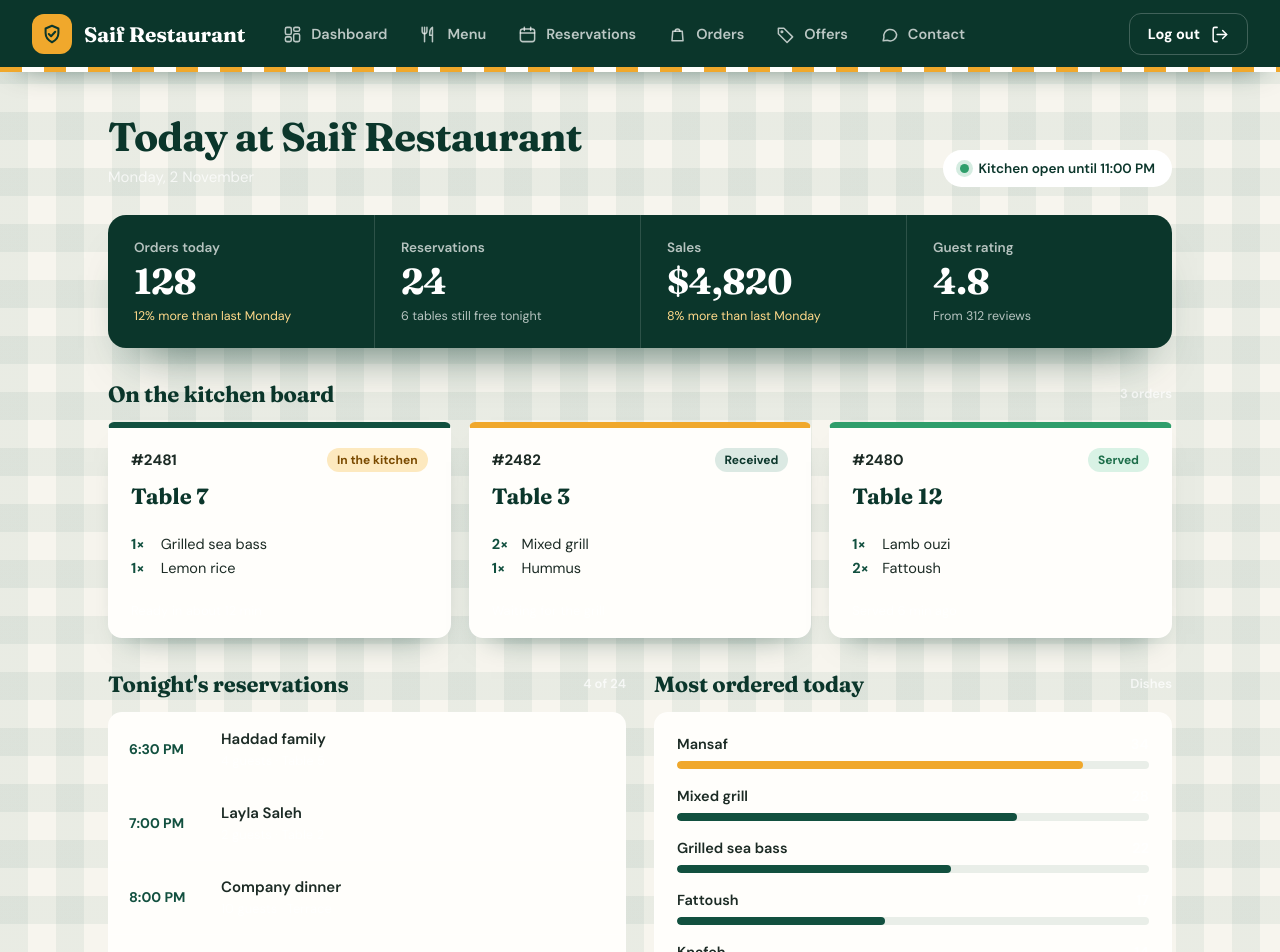
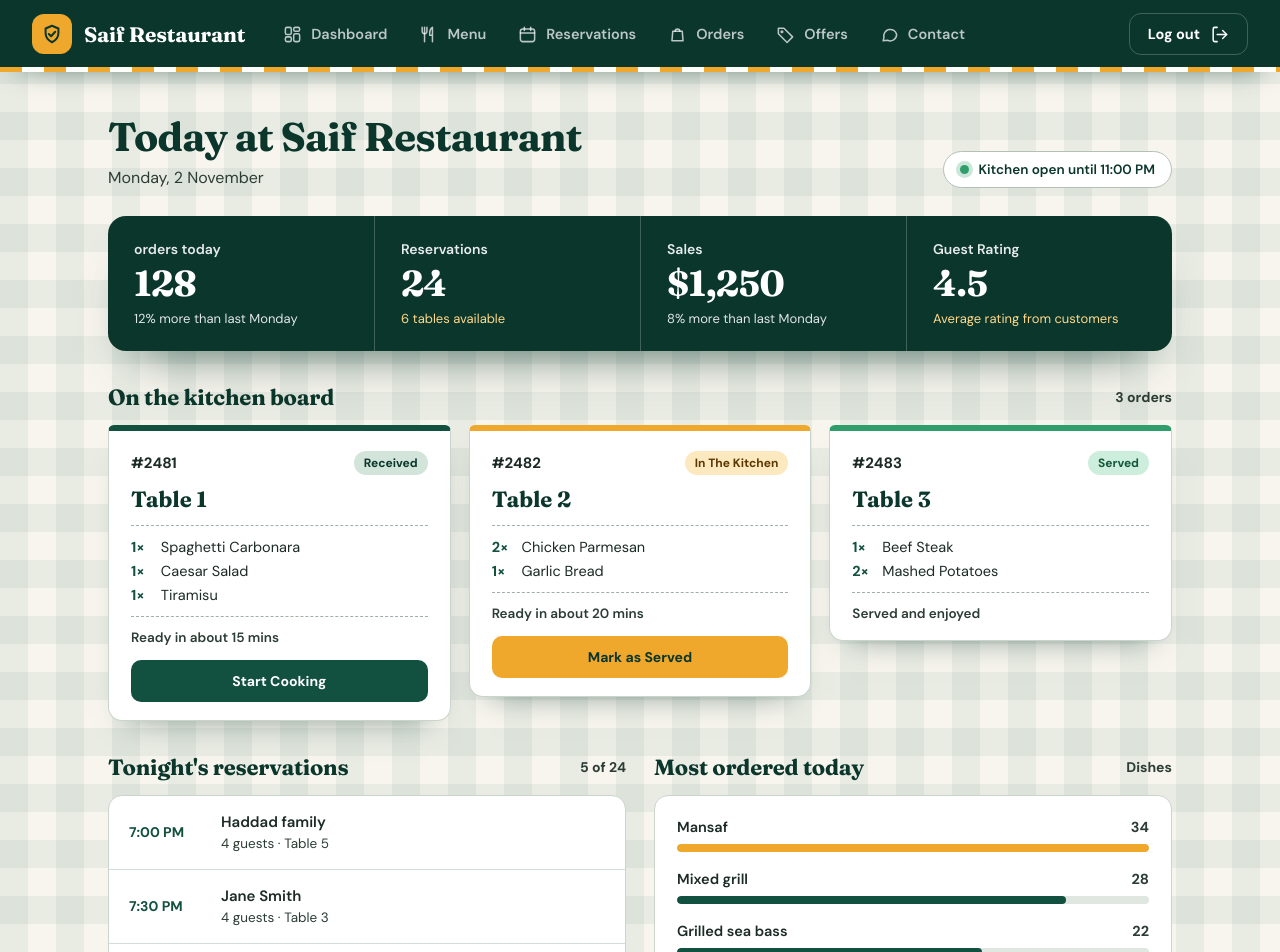
Before and after one commit to saifjarrar/saif-restaurant-frontend, an Angular app: page /layout/dashboard in a window 1280 px wide. Shown: the top 952 px of the page. Built offline with nearby package versions, Linux system fonts and the light colour scheme.

Commit message:
get dashboard data from service with order status button

```diff
--- a/src/app/pages/dashboard/dashboard.css
+++ b/src/app/pages/dashboard/dashboard.css
@@ -1,9 +1,9 @@
-
+/* Light page: all text on light areas is dark.
+   Light text is used only on the dark green summary strip. */
 :host {
-
   display: block;
   min-height: calc(100vh - 72px);
-
+  color: var(--ink);
 }
 *, *::before, *::after { box-sizing: border-box; margin: 0; padding: 0; }
 
@@ -12,16 +12,16 @@
 /* Header */
 .head { display: flex; align-items: flex-end; justify-content: space-between; gap: 16px; flex-wrap: wrap; margin-bottom: 28px; }
 .head h1 { font-family: "Fraunces", Georgia, serif; font-size: clamp(30px, 4vw, 40px); font-weight: 700; letter-spacing: -.02em; color: var(--brand-dark); }
-.sub { margin-top: 6px; font-size: 15px; color: var(--muted); }
+.sub { margin-top: 6px; font-size: 16px; color: #2c3d35; }
 .open {
   display: inline-flex; align-items: center; gap: 9px;
   padding: 9px 16px; border-radius: 99px;
   font-size: 13.5px; font-weight: 600; color: var(--brand-dark);
-  background: #fff; border: 1px solid var(--line);
+  background: #fff; border: 1px solid #b3c0b6;
 }
-.open i { width: 9px; height: 9px; border-radius: 50%; background: var(--good); box-shadow: 0 0 0 4px rgba(47, 158, 107, .2); }
+.open i { width: 9px; height: 9px; border-radius: 50%; background: var(--good); box-shadow: 0 0 0 4px rgba(47, 158, 107, .25); }
 
-/* Summary strip */
+/* Summary strip (dark green, light text) */
 .strip {
   display: grid; grid-template-columns: repeat(4, 1fr);
   background: var(--brand-dark); color: #fff;
@@ -30,10 +30,10 @@
   animation: rise .8s var(--ease) both;
 }
 .stat { padding: 24px 26px; display: flex; flex-direction: column; gap: 6px; }
-.stat + .stat { border-left: 1px solid rgba(255, 255, 255, .14); }
-.stat .label { font-size: 13.5px; font-weight: 600; color: rgba(255, 255, 255, .7); }
-.stat b { font-family: "Fraunces", Georgia, serif; font-size: 36px; font-weight: 700; letter-spacing: -.02em; line-height: 1.1; }
-.stat small { font-size: 12.5px; color: rgba(255, 255, 255, .7); }
+.stat + .stat { border-left: 1px solid rgba(255, 255, 255, .22); }
+.stat .label { font-size: 14px; font-weight: 600; color: rgba(255, 255, 255, .9); }
+.stat b { font-family: "Fraunces", Georgia, serif; font-size: 36px; font-weight: 700; letter-spacing: -.02em; line-height: 1.1; color: #fff; }
+.stat small { font-size: 13px; color: rgba(255, 255, 255, .88); }
 .stat small.up { color: #ffd98a; }
 @keyframes rise { from { opacity: 0; transform: translateY(16px); } to { opacity: 1; transform: none; } }
 
@@ -41,49 +41,67 @@
 .block { margin-top: 32px; }
 .block-head { display: flex; align-items: center; justify-content: space-between; margin-bottom: 14px; }
 .block-head h2 { font-family: "Fraunces", Georgia, serif; font-size: 22px; font-weight: 700; letter-spacing: -.01em; color: var(--brand-dark); }
-.count { font-size: 13px; font-weight: 600; color: var(--muted); }
+.count { font-size: 14px; font-weight: 700; color: #2c3d35; }
 
 /* Kitchen tickets */
-.tickets { display: grid; grid-template-columns: repeat(3, 1fr); gap: 18px; }
+.tickets { display: grid; grid-template-columns: repeat(3, 1fr); gap: 18px; align-items: start; }
 .ticket {
   position: relative;
   padding: 20px 22px 18px;
-  background: #fffefb;
+  color: var(--ink);
+  background: #fff;
   border-radius: 6px 6px 14px 14px;
-  border: 1px solid var(--line);
+  border: 1px solid #c9d4cb;
   border-top: 6px solid var(--brand);
   box-shadow: 0 18px 30px -22px rgba(11, 54, 43, .55);
+  transition: border-color .3s;
 }
-.ticket:nth-child(2) { border-top-color: var(--accent); }
-.ticket:nth-child(3) { border-top-color: var(--good); }
+/* top edge colour follows the order status */
+.ticket.received { border-top-color: var(--brand); }
+.ticket.cooking  { border-top-color: var(--accent); }
+.ticket.served   { border-top-color: var(--good); }
+
 .t-top { display: flex; align-items: center; justify-content: space-between; }
-.t-top b { font-size: 15px; font-weight: 700; }
+.t-top b { font-size: 15px; font-weight: 700; color: var(--ink); }
 .t-table { margin-top: 10px; font-family: "Fraunces", Georgia, serif; font-size: 22px; font-weight: 700; color: var(--brand-dark); }
-.ticket ul { list-style: none; margin: 12px 0; padding: 12px 0; border-top: 1.5px dashed var(--line); border-bottom: 1.5px dashed var(--line); display: grid; gap: 6px; font-size: 14.5px; }
+.ticket ul { list-style: none; margin: 12px 0; padding: 12px 0; border-top: 1.5px dashed #9fb0a4; border-bottom: 1.5px dashed #9fb0a4; display: grid; gap: 6px; font-size: 14.5px; color: var(--ink); }
 .ticket li span { display: inline-block; min-width: 26px; font-weight: 700; color: var(--brand); }
-.t-time { font-size: 13px; color: var(--muted); }
+.t-time { font-size: 13.5px; font-weight: 600; color: #2c3d35; }
+
+/* Status action button */
+.t-btn {
+  width: 100%; height: 42px; margin-top: 14px;
+  font: inherit; font-size: 14px; font-weight: 700; color: #fff;
+  background: var(--brand); border: 0; border-radius: 10px; cursor: pointer;
+  transition: background .25s, transform .25s var(--ease);
+}
+.t-btn:hover { background: var(--brand-dark); transform: translateY(-1px); }
+.t-btn:active { transform: scale(.99); }
+.t-btn:focus-visible { outline: 3px solid rgba(240, 168, 44, .8); outline-offset: 2px; }
+.ticket.cooking .t-btn { color: var(--brand-dark); background: var(--accent); }
+.ticket.cooking .t-btn:hover { background: #e19a1f; }
 
 .status { font-size: 12px; font-weight: 700; padding: 4px 10px; border-radius: 99px; white-space: nowrap; }
-.status.cooking { color: #7a4a00; background: #fde9bf; }
-.status.received { color: #0b362b; background: #dbe9e3; }
-.status.served { color: #1d6e4a; background: #d9f2e5; }
+.status.cooking { color: #5c3700; background: #fde9bf; }
+.status.received { color: #0b362b; background: #d3e4db; }
+.status.served { color: #14583a; background: #cdeedd; }
 
 .two { display: grid; grid-template-columns: 1fr 1fr; gap: 28px; }
 
 /* Reservations */
-.slots { list-style: none; background: #fffefb; border: 1px solid var(--line); border-radius: 14px; overflow: hidden; }
+.slots { list-style: none; color: var(--ink); background: #fff; border: 1px solid #c9d4cb; border-radius: 14px; overflow: hidden; }
 .slots li { display: flex; align-items: center; gap: 18px; padding: 16px 20px; }
-.slots li + li { border-top: 1px solid var(--line); }
+.slots li + li { border-top: 1px solid #d5ded6; }
 .slots time { flex: none; width: 74px; font-size: 14px; font-weight: 700; color: var(--brand); }
-.slots b { display: block; font-size: 15px; font-weight: 600; }
-.slots small { font-size: 13px; color: var(--muted); }
+.slots b { display: block; font-size: 15px; font-weight: 600; color: var(--ink); }
+.slots small { font-size: 13.5px; color: #2c3d35; }
 
 /* Top dishes */
-.dishes { list-style: none; display: grid; gap: 18px; padding: 22px; background: #fffefb; border: 1px solid var(--line); border-radius: 14px; }
+.dishes { list-style: none; display: grid; gap: 18px; padding: 22px; color: var(--ink); background: #fff; border: 1px solid #c9d4cb; border-radius: 14px; }
 .d-row { display: flex; justify-content: space-between; font-size: 14.5px; }
-.d-row b { font-weight: 600; }
-.d-row span { font-weight: 700; color: var(--muted); }
-.bar { height: 8px; margin-top: 8px; background: #e9eee8; border-radius: 8px; overflow: hidden; }
+.d-row b { font-weight: 600; color: var(--ink); }
+.d-row span { font-weight: 700; color: #2c3d35; }
+.bar { height: 8px; margin-top: 8px; background: #dfe7e0; border-radius: 8px; overflow: hidden; }
 .bar i { display: block; height: 100%; width: var(--w); border-radius: 8px; background: var(--brand); }
 .dishes li:first-child .bar i { background: var(--accent); }
 
@@ -91,7 +109,7 @@
 @media (max-width: 900px) {
   .strip { grid-template-columns: repeat(2, 1fr); }
   .stat:nth-child(3) { border-left: 0; }
-  .stat:nth-child(n + 3) { border-top: 1px solid rgba(255, 255, 255, .14); }
+  .stat:nth-child(n + 3) { border-top: 1px solid rgba(255, 255, 255, .22); }
   .tickets { grid-template-columns: 1fr; }
   .two { grid-template-columns: 1fr; gap: 0; }
 }
--- a/src/app/pages/dashboard/dashboard.html
+++ b/src/app/pages/dashboard/dashboard.html
@@ -9,65 +9,64 @@
 
   <!-- Summary strip -->
   <section class="strip" aria-label="Summary">
+    @for (info of restaurantinfo; track info.title) {
       <div class="stat">
-      <span class="label">Orders today</span>
-      <b>128</b>
-      <small class="up">12% more than last Monday</small>
+        <span class="label">{{ info.title }}</span>
+        <b>{{ info.value }}</b>
+        <small [class.up]="info.color == 'up'">{{ info.describe }}</small>
       </div>
-    <div class="stat">
-      <span class="label">Reservations</span>
-      <b>24</b>
-      <small>6 tables still free tonight</small>
-    </div>
-    <div class="stat">
-      <span class="label">Sales</span>
-      <b>$4,820</b>
-      <small class="up">8% more than last Monday</small>
-    </div>
-    <div class="stat">
-      <span class="label">Guest rating</span>
-      <b>4.8</b>
-      <small>From 312 reviews</small>
-    </div>
+    }
   </section>
 
   <!-- Kitchen tickets -->
   <section class="block">
     <div class="block-head">
       <h2>On the kitchen board</h2>
-      <span class="count">3 orders</span>
+      <span class="count">{{ ordertickets.length }} orders</span>
     </div>
 
     <div class="tickets">
-      <article class="ticket">
-        <div class="t-top"><b>#2481</b><span class="status cooking">In the kitchen</span></div>
-        <p class="t-table">Table 7</p>
+      @for (order of ordertickets; track order.ordernum) {
+        <article
+          class="ticket"
+          [class.received]="order.orderstatus === 'Received'"
+          [class.cooking]="order.orderstatus === 'In The Kitchen'"
+          [class.served]="order.orderstatus === 'Served'"
+        >
+          <div class="t-top">
+            <b>{{ order.ordernum }}</b>
+            @if (order.orderstatus === 'Received') {
+              <span class="status received">{{ order.orderstatus }}</span>
+            } @else if (order.orderstatus === 'In The Kitchen') {
+              <span class="status cooking">{{ order.orderstatus }}</span>
+            } @else if (order.orderstatus === 'Served') {
+              <span class="status served">{{ order.orderstatus }}</span>
+            }
+          </div>
+          <p class="t-table">{{ order.table }}</p>
           <ul>
-          <li><span>1×</span> Grilled sea bass</li>
-          <li><span>1×</span> Lemon rice</li>
+            @for (dish of order.dishes; track dish.name) {
+              <li>
+                <span>{{ dish.quantity }}×</span> {{ dish.name }}
+              </li>
+            }
           </ul>
-        <p class="t-time">Ready in about 12 min</p>
+          @if (order.orderstatus !== 'Served') {
+            <p class="t-time">Ready in about {{ order.readytime }}</p>
+          } @else {
+            <p class="t-time">Served and enjoyed</p>
+          }
+          @if (order.orderstatus === 'In The Kitchen') {
+            <button class="t-btn" type="button" (click)="markAs(order.ordernum)">
+              Mark as Served
+            </button>
+          } @else if (order.orderstatus === 'Received') {
+            <button class="t-btn" type="button" (click)="markAs(order.ordernum)">
+              Start Cooking
+            </button>
+          }
         </article>
-
-      <article class="ticket">
-        <div class="t-top"><b>#2482</b><span class="status received">Received</span></div>
-        <p class="t-table">Table 3</p>
-        <ul>
-          <li><span>2×</span> Mixed grill</li>
-          <li><span>1×</span> Hummus</li>
-        </ul>
-        <p class="t-time">Waiting for the grill</p>
-      </article>
-
-      <article class="ticket">
-        <div class="t-top"><b>#2480</b><span class="status served">Served</span></div>
-        <p class="t-table">Table 12</p>
-        <ul>
-          <li><span>1×</span> Lamb ouzi</li>
-          <li><span>2×</span> Fattoush</li>
-        </ul>
-        <p class="t-time">Served 6 min ago</p>
-      </article>
+      }
     </div>
   </section>
 
@@ -76,26 +75,19 @@
     <section class="block">
       <div class="block-head">
         <h2>Tonight's reservations</h2>
-        <span class="count">4 of 24</span>
+        <span class="count">{{ tonightreservations.length }} of 24</span>
       </div>
 
       <ol class="slots">
+        @for (reservation of tonightreservations; track reservation.time) {
           <li>
-          <time>6:30 PM</time>
-          <div><b>Haddad family</b><small>4 guests · Table 5</small></div>
+            <time>{{ reservation.time }}</time>
+            <div>
+              <b>{{ reservation.name }}</b
+              ><small>{{ reservation.guests }} guests · {{ reservation.table }}</small>
+            </div>
           </li>
-        <li>
-          <time>7:00 PM</time>
-          <div><b>Layla Saleh</b><small>2 guests · Table 2</small></div>
-        </li>
-        <li>
-          <time>8:00 PM</time>
-          <div><b>Company dinner</b><small>10 guests · Terrace</small></div>
-        </li>
-        <li>
-          <time>8:30 PM</time>
-          <div><b>Omar Khalil</b><small>4 guests · Table 7</small></div>
-        </li>
+        }
       </ol>
     </section>
 
@@ -107,26 +99,15 @@
       </div>
 
       <ul class="dishes">
+        @for (dish of mostordered; track dish.name) {
           <li>
-          <div class="d-row"><b>Mansaf</b><span>34</span></div>
-          <div class="bar"><i style="--w: 86%"></i></div>
+            <div class="d-row">
+              <b>{{ dish.name }}</b
+              ><span>{{ dish.quantity }}</span>
+            </div>
+            <div class="bar"><i [style.--w]="barWidth(dish.quantity) + '%'"></i></div>
           </li>
-        <li>
-          <div class="d-row"><b>Mixed grill</b><span>28</span></div>
-          <div class="bar"><i style="--w: 72%"></i></div>
-        </li>
-        <li>
-          <div class="d-row"><b>Grilled sea bass</b><span>22</span></div>
-          <div class="bar"><i style="--w: 58%"></i></div>
-        </li>
-        <li>
-          <div class="d-row"><b>Fattoush</b><span>17</span></div>
-          <div class="bar"><i style="--w: 44%"></i></div>
-        </li>
-        <li>
-          <div class="d-row"><b>Knafeh</b><span>14</span></div>
-          <div class="bar"><i style="--w: 36%"></i></div>
-        </li>
+        }
       </ul>
     </section>
   </div>
--- a/src/app/pages/dashboard/dashboard.ts
+++ b/src/app/pages/dashboard/dashboard.ts
@@ -1,4 +1,5 @@
-import { Component } from '@angular/core';
+import { Component, inject } from '@angular/core';
+import { DashboardService } from '../../services/dashboard-service';
 
 @Component({
   imports: [],
@@ -6,4 +7,16 @@ import { Component } from '@angular/core';
   styleUrl: './dashboard.css',
   templateUrl: './dashboard.html',
 })
-export class Dashboard {}
+export class Dashboard {
+  dashboardService = inject(DashboardService);
+  ordertickets = this.dashboardService.ordertickets;
+  tonightreservations = this.dashboardService.tonightreservations;
+  mostordered = this.dashboardService.mostordered;
+  restaurantinfo = this.dashboardService.restaurantinfo;
+  markAs(ordernum: string) {
+    this.dashboardService.markAs(ordernum);
+  }
+  barWidth(quantity: number) {
+    return this.dashboardService.barWidth(quantity);
+  }
+}
--- /dev/null
+++ b/src/app/services/dashboard-service.ts
@@ -0,0 +1,119 @@
+import { outputAst } from '@angular/compiler';
+import { Injectable } from '@angular/core';
+type OrderStatus = 'Received' | 'In The Kitchen' | 'Served';
+@Injectable({
+  providedIn: 'root',
+})
+export class DashboardService {
+  restaurantinfo = [
+    {
+      title: 'orders today',
+      value: 128,
+      describe: '12% more than last Monday',
+      color: '',
+    },
+    {
+      title: ' Reservations ',
+      value: '24',
+      describe: '6 tables available',
+      color: 'up',
+    },
+    {
+      title: 'Sales ',
+      value: '$1,250',
+      describe: '8% more than last Monday',
+      color: '',
+    },
+    {
+      title: 'Guest Rating',
+      value: 4.5,
+      describe: 'Average rating from customers',
+      color: 'up',
+    },
+  ];
+  ordertickets = [
+    {
+      ordernum: '#2481',
+      table: 'Table 1',
+      dishes: [
+        { name: 'Spaghetti Carbonara', quantity: 1 },
+        { name: 'Caesar Salad', quantity: 1 },
+        { name: 'Tiramisu', quantity: 1 },
+      ],
+      orderstatus: 'Received' as OrderStatus,
+      readytime: '15 mins',
+    },
+    {
+      ordernum: '#2482',
+      table: 'Table 2',
+      dishes: [
+        { name: 'Chicken Parmesan', quantity: 2 },
+        { name: 'Garlic Bread', quantity: 1 },
+      ],
+      orderstatus: 'In The Kitchen' as OrderStatus,
+      readytime: '20 mins',
+    },
+    {
+      ordernum: '#2483',
+      table: 'Table 3',
+      dishes: [
+        { name: 'Beef Steak', quantity: 1 },
+        { name: 'Mashed Potatoes', quantity: 2 },
+      ],
+      orderstatus: 'Served' as OrderStatus,
+      readytime: '5 mins',
+    },
+  ];
+  tonightreservations = [
+    {
+      name: 'Haddad family',
+      time: '7:00 PM',
+      guests: 4,
+      table: 'Table 5',
+    },
+    {
+      name: 'Jane Smith',
+      time: '7:30 PM',
+      guests: 4,
+      table: 'Table 3',
+    },
+    {
+      name: 'Saif Jarrar',
+      time: '8:00 PM',
+      guests: 3,
+      table: 'Table 1',
+    },
+    {
+      name: 'Ali family',
+      time: '8:30 PM',
+      guests: 2,
+      table: 'Table 7',
+    },
+    {
+      name: 'Karam family',
+      time: '9:00 PM',
+      guests: 2,
+      table: 'Table 4',
+    },
+  ];
+  mostordered = [
+    { name: 'Mansaf', quantity: 34 },
+    { name: 'Mixed grill', quantity: 28 },
+    { name: 'Grilled sea bass', quantity: 22 },
+    { name: 'Fattoush', quantity: 17 },
+    { name: 'Knafeh', quantity: 14 },
+  ];
+
+  barWidth(quantity: number): number {
+    const max = Math.max(...this.mostordered.map((d) => d.quantity));
+    return (quantity / max) * 100;
+  }
+  markAs(ordernum: string) {
+    const order = this.ordertickets.find((o) => o.ordernum === ordernum);
+    if (order?.orderstatus === 'Received') {
+      order.orderstatus = 'In The Kitchen';
+    } else if (order?.orderstatus === 'In The Kitchen') {
+      order.orderstatus = 'Served';
+    }
+  }
+}
```
Also changed, not shown: 1 other file (tests, documents, lock files or other folders). Lines whose indentation alone changed are shown as unchanged.
